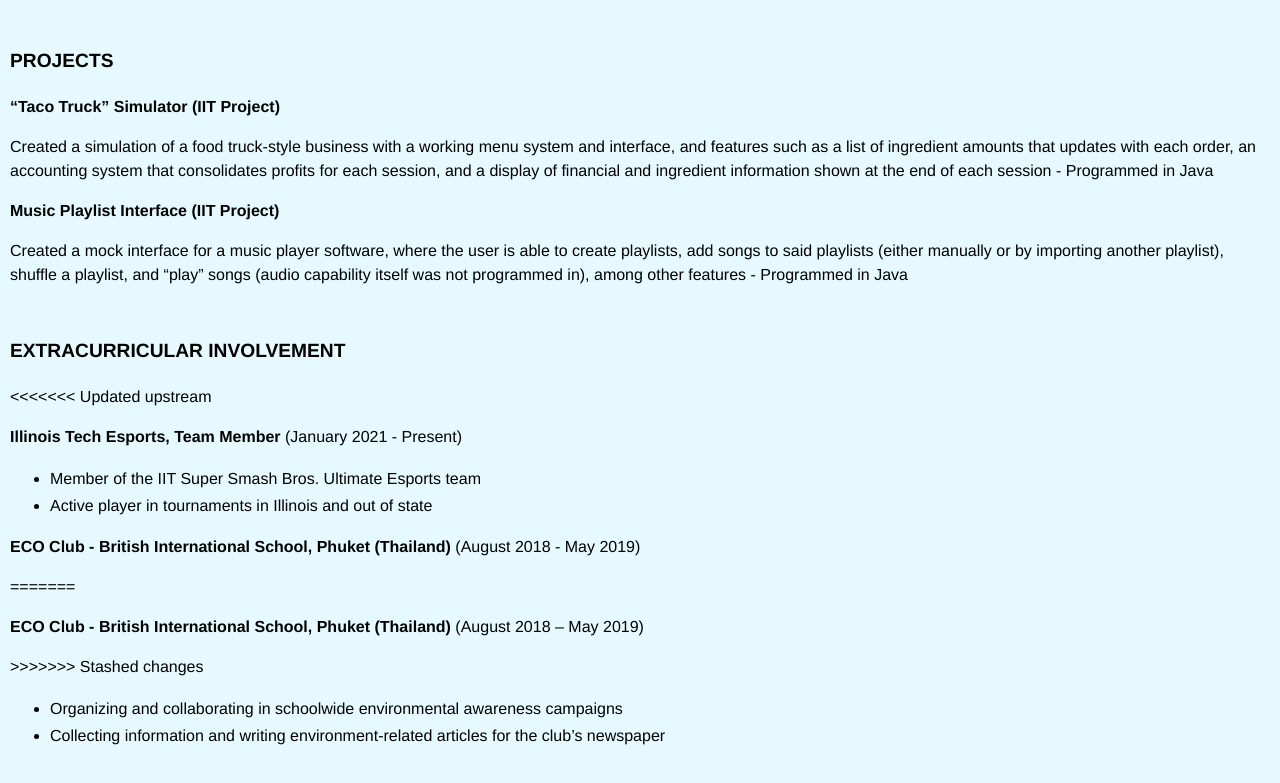
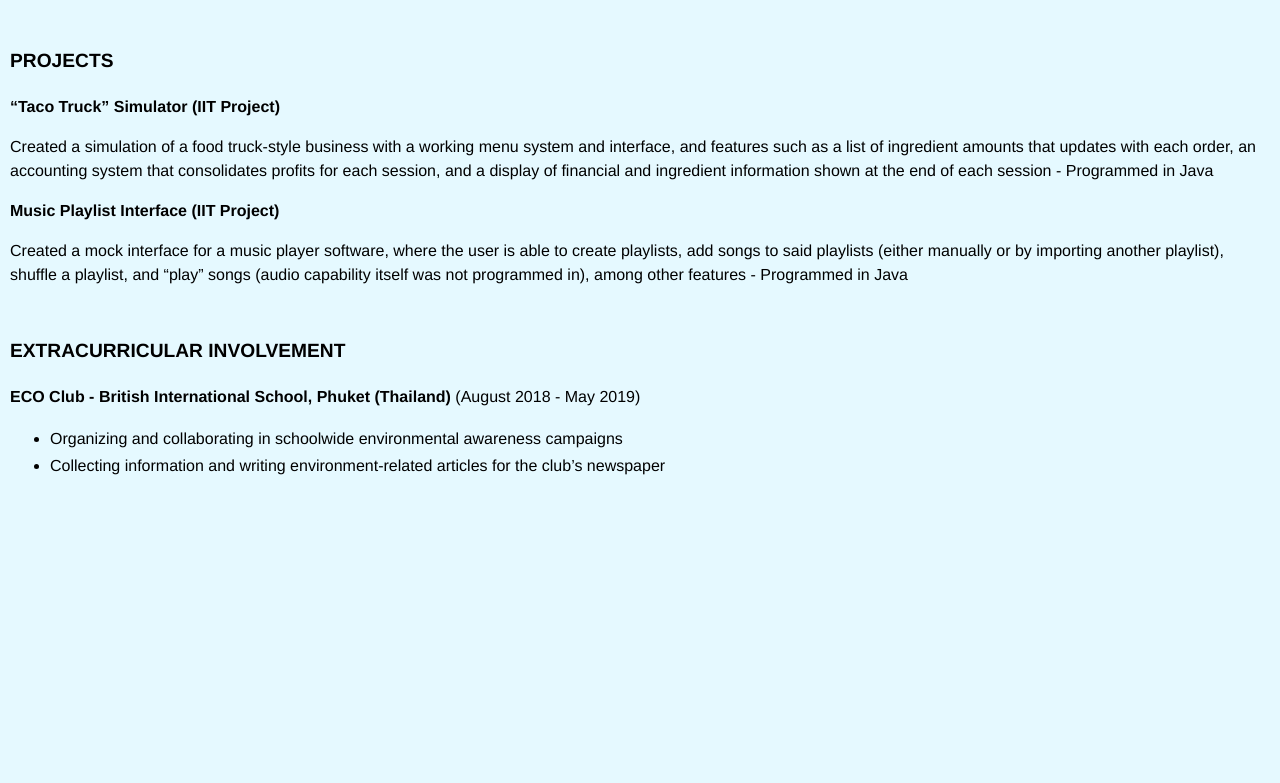
Before and after one commit to lcostawang/project1, a plain HTML site: page resume.html in a window 1280 px wide. Shown: the part 1131-1914 px from the top of the page. After the commit the page ends 1658 px from the top, so only its background shows below. Drawn offline with Linux system fonts and the light colour scheme.

Commit message:
Update Resume again

```diff
--- a/resume.html
+++ b/resume.html
@@ -61,16 +61,7 @@
   </section>
   <section class="fixed">
     <h3>EXTRACURRICULAR INVOLVEMENT</h3>
-<<<<<<< Updated upstream
-    <p><strong>Illinois Tech Esports, Team Member</strong> (January 2021 - Present)</p>
-    <ul>
-      <li>Member of the IIT Super Smash Bros. Ultimate Esports team</li>
-      <li>Active player in tournaments in Illinois and out of state</li>
-    </ul>
     <p><strong>ECO Club - British International School, Phuket (Thailand)</strong> (August 2018 - May 2019)</p>
-=======
-    <p><strong>ECO Club - British International School, Phuket (Thailand)</strong> (August 2018 &ndash; May 2019)</p>
->>>>>>> Stashed changes
     <ul>
       <li>Organizing and collaborating in schoolwide environmental awareness campaigns</li>
       <li>Collecting information and writing environment-related articles for the club’s newspaper</li>
```
